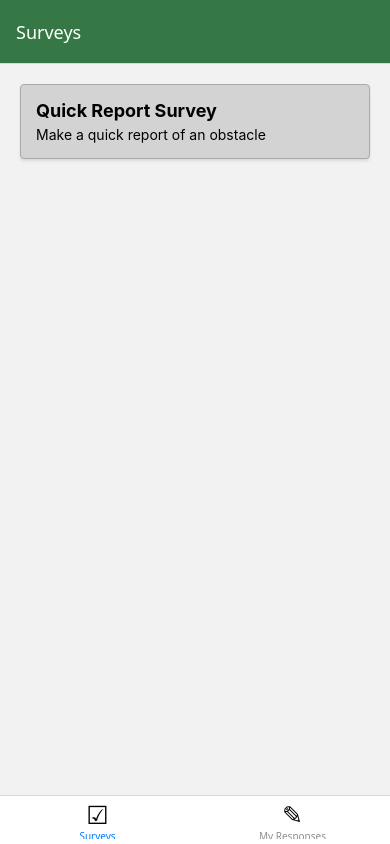
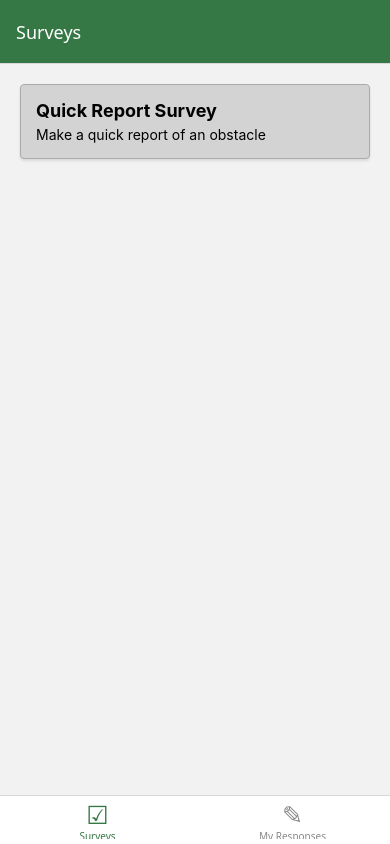
Before and after one commit to bridgestoprosperity/fika-collect, a React Native app: screen / in a window 390 px wide. Built offline with nearby package versions, Linux system fonts and the light colour scheme.

Commit message:
Clean up styling

```diff
--- a/src/App.tsx
+++ b/src/App.tsx
@@ -29,15 +29,17 @@ const HomeStack = createBottomTabNavigator({
       color: 'white',
     },
     headerTintColor: 'white',
-    tabBarIcon: ({size}) => {
+    tabBarIcon: ({size, focused, color}) => {
       let iconName;
       if (route.name === 'surveys') {
         iconName = '☑';
       } else if (route.name === 'responses') {
         iconName = '✎';
       }
-      return <Text style={{fontSize: size}}>{iconName}</Text>;
+      return <Text style={{fontSize: size, color}}>{iconName}</Text>;
     },
+    tabBarActiveTintColor: '#367845',
+    tabBarInactiveTintColor: '#888',
   }),
   screens: {
     surveys: {
```
